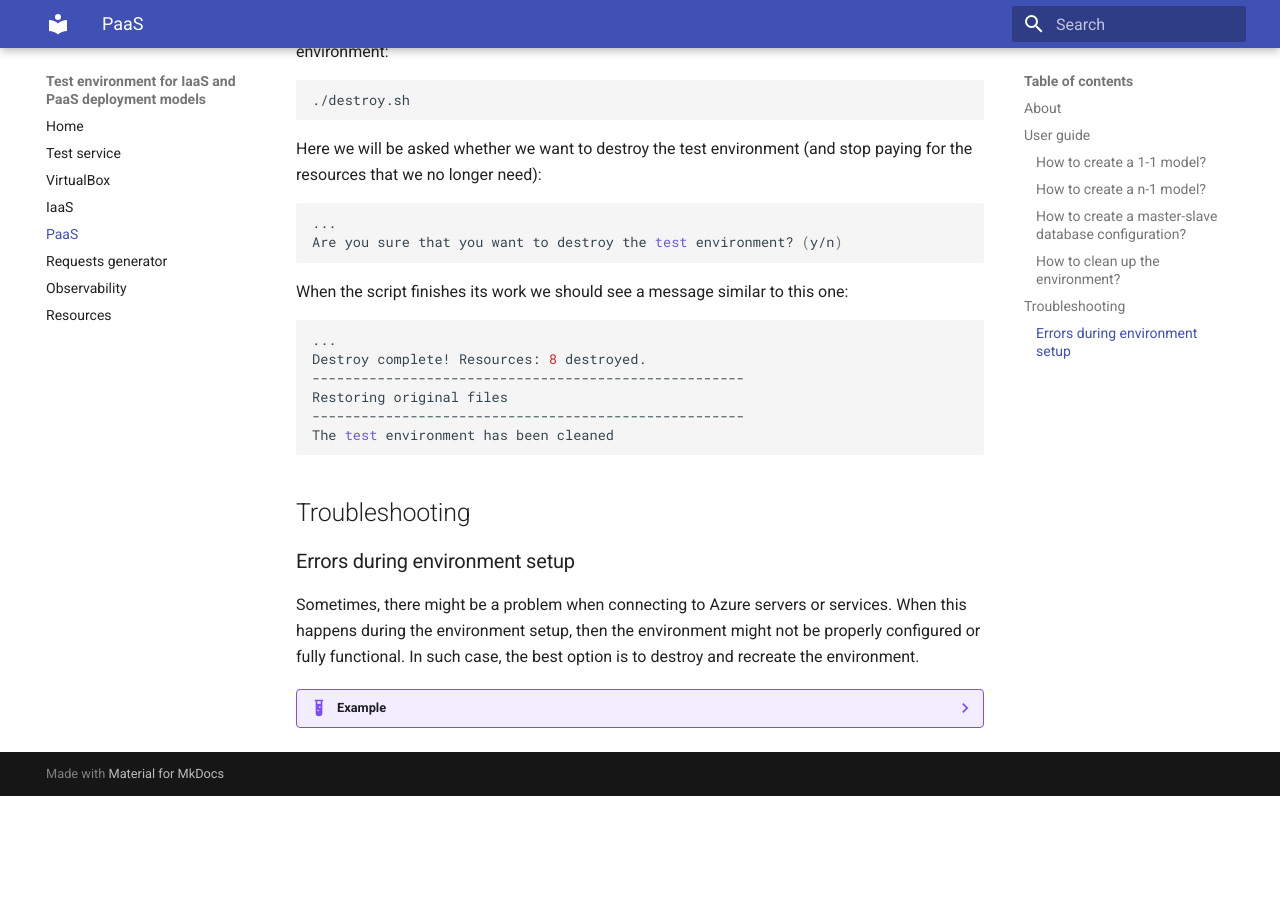
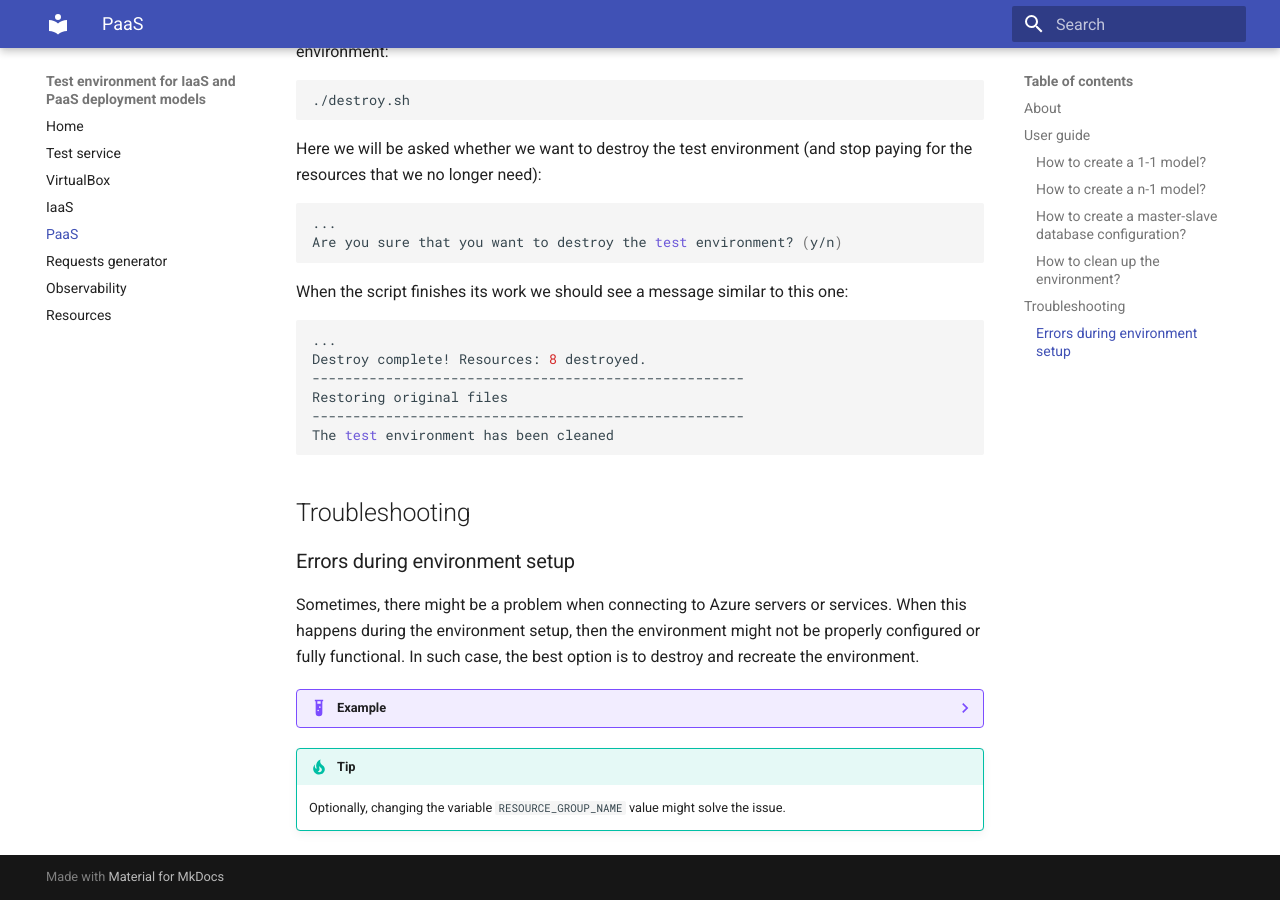
Before and after one commit to WasilewM/23Z-INZ, an MkDocs documentation site: the page built from docs/docs/PaaS/paas.md, in a window 1280 px wide and 900 px high, scrolled down 5224 px. Built offline with MkDocs 1.6.1 and Material for MkDocs 9.7.7, drawn with Linux system fonts in a browser that asks for light colours; before the commit the page ends 6020 px from its top, so only the background shows below that.

Commit message:
Update troubleshooting section to PaaS docs page

````diff
--- a/docs/docs/PaaS/paas.md
+++ b/docs/docs/PaaS/paas.md
@@ -265,3 +265,6 @@ Sometimes, there might be a problem when connecting to Azure servers or services
     Code: ResourceNotFound
     Message: The Resource 'Microsoft.DBforMySQL/flexibleServers/paas-spring-mysql-db' under resource group 'paas-spring-rg' was not found. For more details please go to https://aka.ms/ARMResourceNotFoundFix
     ```
+
+!!! tip
+    Optionally, changing the variable `RESOURCE_GROUP_NAME` value might solve the issue.
````
